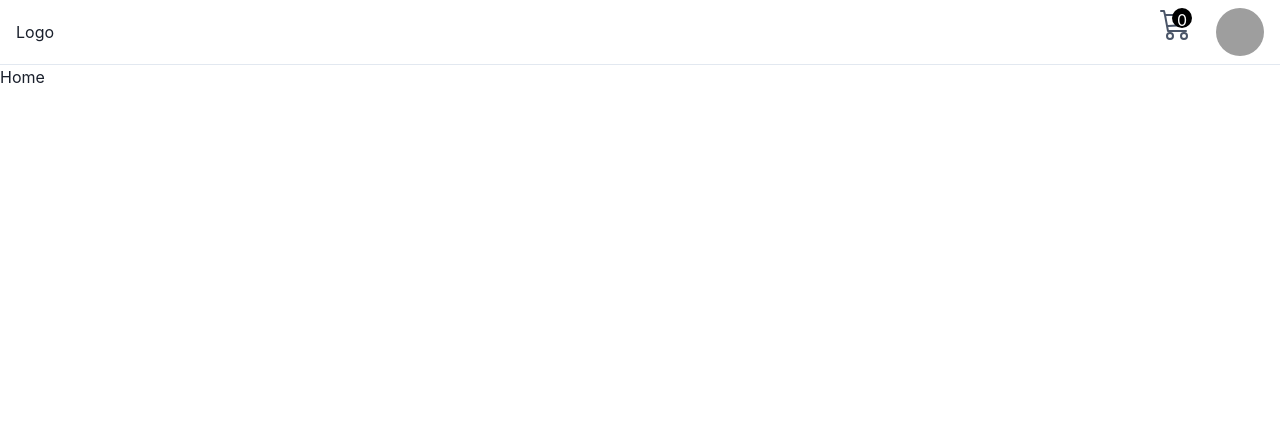
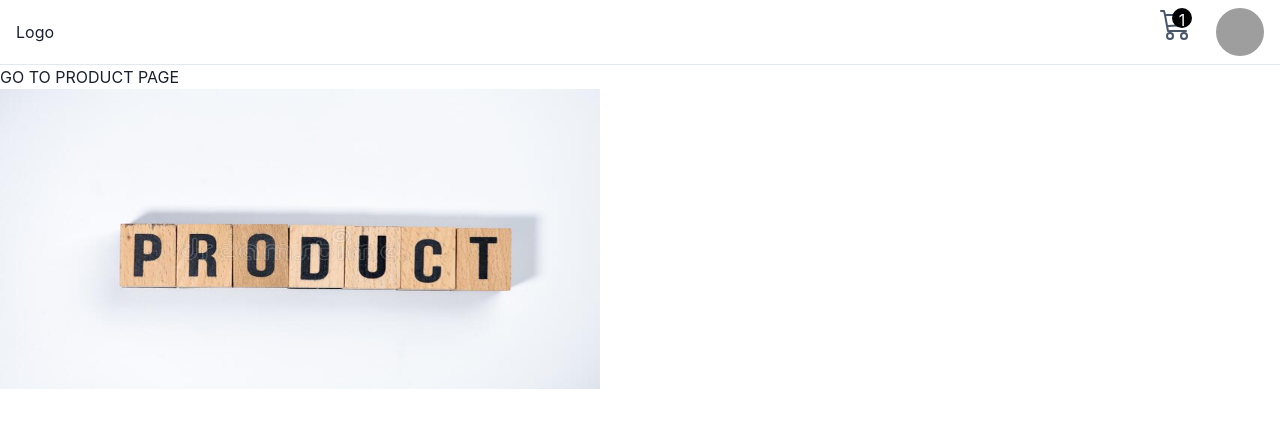
Before and after one commit to suraj9060/e-cmmerce-by-masai, a React (Create React App) app: page / in a window 1280 px wide. Shown: the top 428 px of the page. Built offline with nearby package versions, Linux system fonts and the light colour scheme; data requests are answered from the project's data file; grey boxes are pictures that could not be loaded.

Commit message:
completed

```diff
--- a/db.json
+++ b/db.json
@@ -301,7 +301,11 @@
       }
     }
   ],
-  "cart": [],
+  "cart": [
+    {
+      "id": 1
+    }
+  ],
   "orders": [
     {
       "id": 3,
--- a/src/Components/ProductSample.jsx
+++ b/src/Components/ProductSample.jsx
@@ -1,6 +1,17 @@
-import { Box, Center, Heading, Image, Stack, Text, useColorModeValue } from "@chakra-ui/react";
+import {
+  Box,
+  Center,
+  Heading,
+  Image,
+  Stack,
+  Text,
+  useColorModeValue,
+} from "@chakra-ui/react";
 
 export default function ProductSimple({ image, title, price }) {
+
+
+
   return (
     <Center py={12}>
       <Box
@@ -56,6 +67,9 @@ export default function ProductSimple({ image, title, price }) {
             <Text textDecoration={"line-through"} color={"gray.600"}>
               ₹ {Math.ceil(Math.random() * 10) * 50}
             </Text>
+
+              <Text>Add to cart</Text>
+
           </Stack>
         </Stack>
       </Box>
--- a/src/Pages/Home.jsx
+++ b/src/Pages/Home.jsx
@@ -1,9 +1,18 @@
 import React from 'react'
+import { Link } from 'react-router-dom'
+import product from '../image/product.jpg'
+
+
 
 const Home = () => {
   return (
-    <div>Home</div>
-  )
+    <div >
+      <Link to={"/products"}>
+        <h1>GO TO PRODUCT PAGE</h1>
+        <img src={product} style={{height:300, width:600, alignItems:"center"}} />
+      </Link>
+    </div>
+  );
 }
 
 export default Home
```
Also changed, not shown: src/Pages/Products.jsx (+19 -0 lines), src/Components/Navbar.jsx (line endings or trailing spaces), src/image/our-products.jpg (added), src/image/product.jpg (added).
